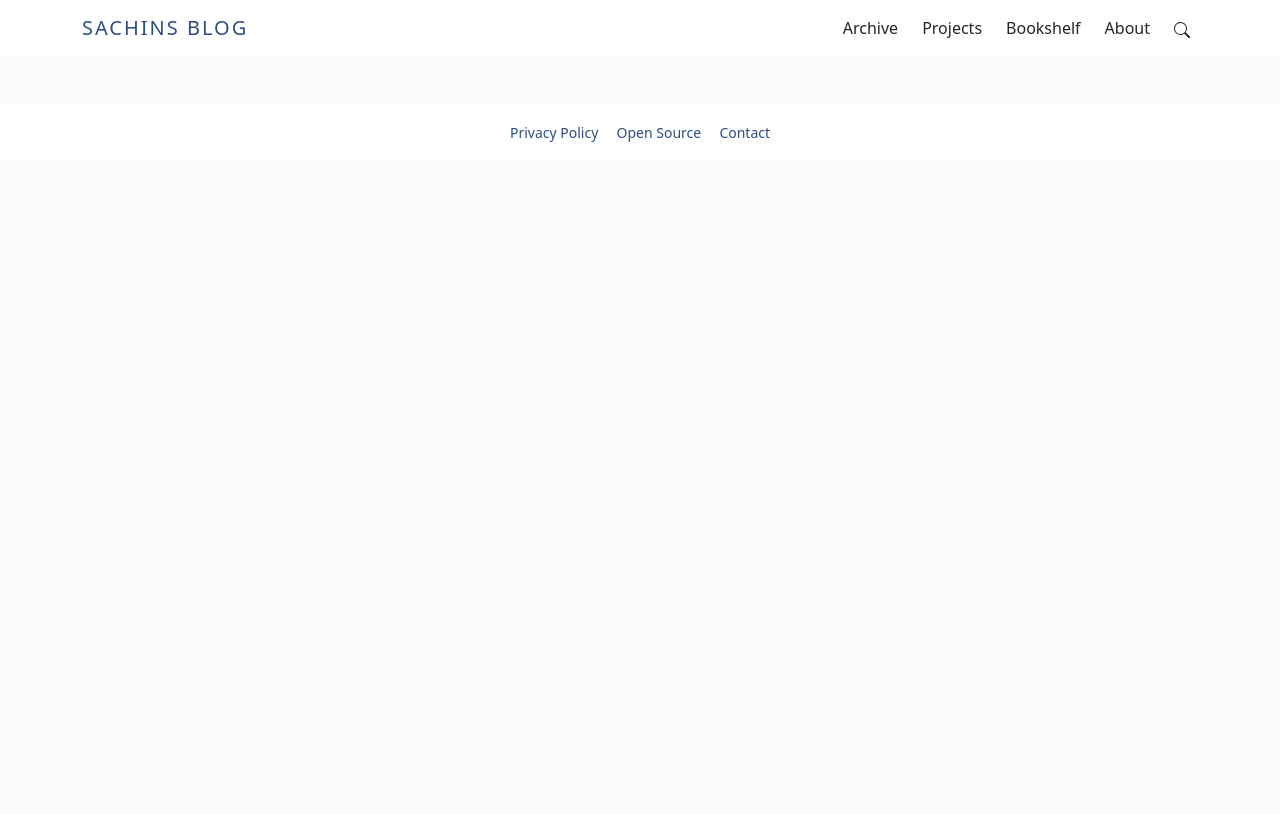
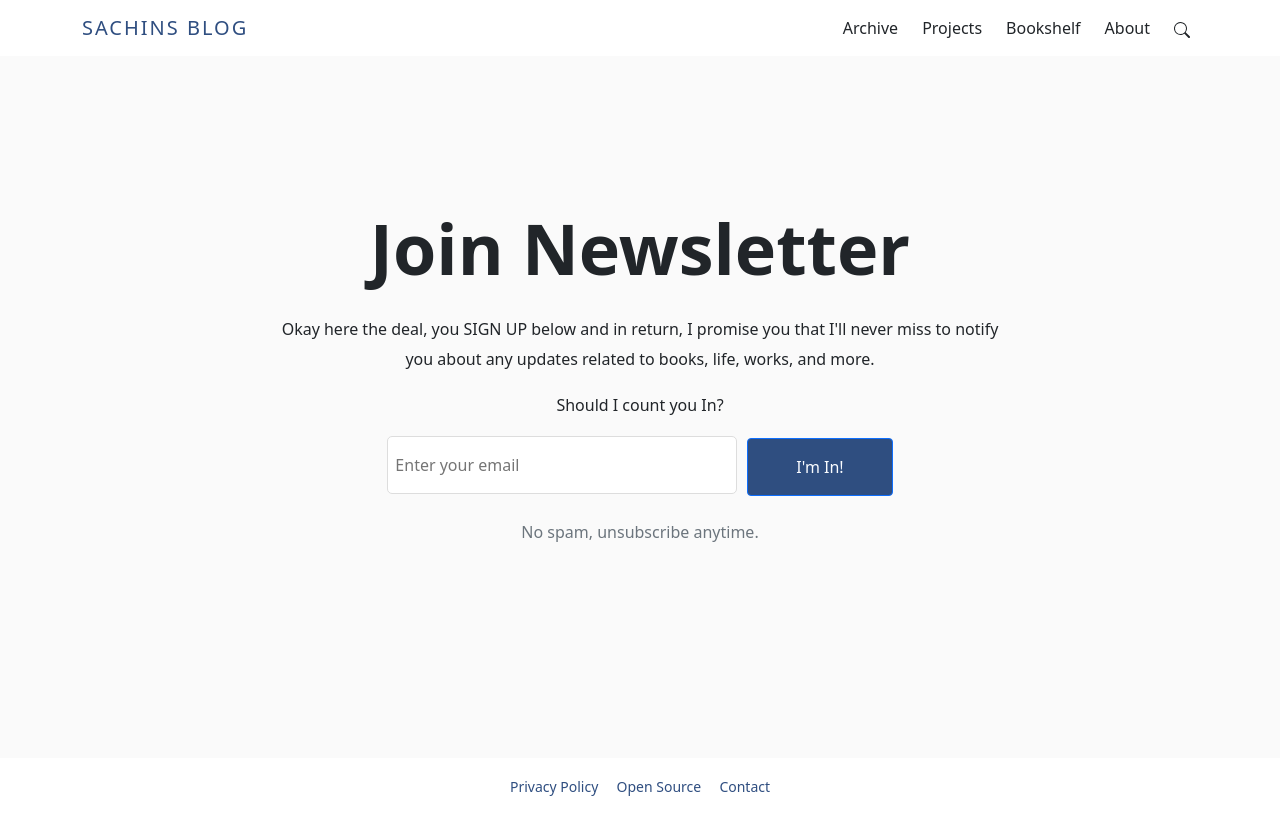
Before and after one commit to sachinshrmaa/sachins-blog, a React (Create React App) app: page /newsletter in a window 1280 px wide. Built offline with nearby package versions, Linux system fonts and the light colour scheme.

Commit message:
added newsletter page

```diff
--- a/src/App.js
+++ b/src/App.js
@@ -9,6 +9,7 @@ import PrivacyPolicy from './Pages/Privacy'
 import Bookshelf from "./Pages/Bookshelf";
 import Projects from "./Pages/Projects";
 import Archive from "./Pages/Archive";
+import Newsletter from "./Pages/JoinNewsletter";
 
 const App = () => {
   return (
@@ -16,6 +17,7 @@ const App = () => {
       <NavBar />
       <Switch>
         <Route exact path="/" component={BlogContainer}/>
+        <Route exact path="/newsletter" component={Newsletter} />
         <Route exact path="/about" component={About}/>
         <Route exact path="/search" component={BlogSearch}/>
         <Route exact path="/bookshelf" component={Bookshelf}/>
--- a/src/Blog/BlogDetail.js
+++ b/src/Blog/BlogDetail.js
@@ -68,14 +68,14 @@ const BlogDetail = (props) => {
 
                             <ul class="nav justify-content-center m-0">
                                 <li class="nav-item">
-                                    <a class="nav-link" target="blank" href={`https://twitter.com/share?url=https://sachinsblog.in/${post.slug}`} target="blank">
+                                    <a class="nav-link" target="blank" href={`https://twitter.com/share?url=https://www.sachinsblog.in/${post.slug}`} target="blank">
                                         <svg xmlns="http://www.w3.org/2000/svg" width="20" height="20" fill="currentColor" class="bi bi-twitter" viewBox="0 0 16 16">
                                             <path d="M5.026 15c6.038 0 9.341-5.003 9.341-9.334 0-.14 0-.282-.006-.422A6.685 6.685 0 0 0 16 3.542a6.658 6.658 0 0 1-1.889.518 3.301 3.301 0 0 0 1.447-1.817 6.533 6.533 0 0 1-2.087.793A3.286 3.286 0 0 0 7.875 6.03a9.325 9.325 0 0 1-6.767-3.429 3.289 3.289 0 0 0 1.018 4.382A3.323 3.323 0 0 1 .64 6.575v.045a3.288 3.288 0 0 0 2.632 3.218 3.203 3.203 0 0 1-.865.115 3.23 3.23 0 0 1-.614-.057 3.283 3.283 0 0 0 3.067 2.277A6.588 6.588 0 0 1 .78 13.58a6.32 6.32 0 0 1-.78-.045A9.344 9.344 0 0 0 5.026 15z"/>
                                         </svg>
                                     </a>
                                 </li>
                                 <li class="nav-item">
-                                    <a class="nav-link " target="blank" href={`https://www.facebook.com/sharer/sharer.php?u=https://sachinsblog.in/${post.slug}`} target="blank">
+                                    <a class="nav-link " target="blank" href={`https://www.facebook.com/sharer/sharer.php?u=https://www.sachinsblog.in/${post.slug}`} target="blank">
                                         <svg xmlns="http://www.w3.org/2000/svg" width="20" height="20" fill="currentColor" class="bi bi-facebook" viewBox="0 0 16 16">
                                             <path d="M16 8.049c0-4.446-3.582-8.05-8-8.05C3.58 0-.002 3.603-.002 8.05c0 4.017 2.926 7.347 6.75 7.951v-5.625h-2.03V8.05H6.75V6.275c0-2.017 1.195-3.131 3.022-3.131.876 0 1.791.157 1.791.157v1.98h-1.009c-.993 0-1.303.621-1.303 1.258v1.51h2.218l-.354 2.326H9.25V16c3.824-.604 6.75-3.934 6.75-7.951z"/>
                                         </svg>
--- /dev/null
+++ b/src/Pages/JoinNewsletter.js
@@ -0,0 +1,23 @@
+import React from 'react'
+
+const Newsletter = () => {
+    return (
+        <div className="col-md-7 m-auto text-center newsletter-sc">
+            <h2 className="newsletter-title mb-4">Join Newsletter</h2>
+            <p className="newsletter-text">Okay here the deal, you SIGN UP below and in return, I promise you that I'll never miss to notify you about any updates related to books, life, works, and more.</p>
+            <p className="newsletter-text">Should I count you In?</p>
+
+
+            <div>
+                <form action="#">
+                    <input type="text" placeholder="Enter your email" class="newsletter-input" />
+                    <button className="btn btn-primary px-5 py-3">I'm In!</button>
+                    <p className="mt-4 text-muted">No spam, unsubscribe anytime.</p>
+                </form>
+            </div>
+
+        </div>
+    )
+}
+
+export default Newsletter
--- a/src/index.css
+++ b/src/index.css
@@ -62,6 +62,33 @@ a, .nav-link{
 }
 
 
+
+
+
+.newsletter-title{
+  font-size: 70px;
+  font-weight: 700;
+}
+
+.newsletter-text{
+  line-height: 30px;
+}
+
+.newsletter-input{
+  width: 350px;
+  height: 58px;
+  padding: 0 7px;
+  border-radius: 5px;
+  margin-right: 10px;
+  border:1px solid #dddddd
+}
+
+.newsletter-sc{
+  padding: 150px 0;
+}
+
+
+
 @media only screen and (max-width: 600px) {
   .search-inp{
       width: 100%;
```
